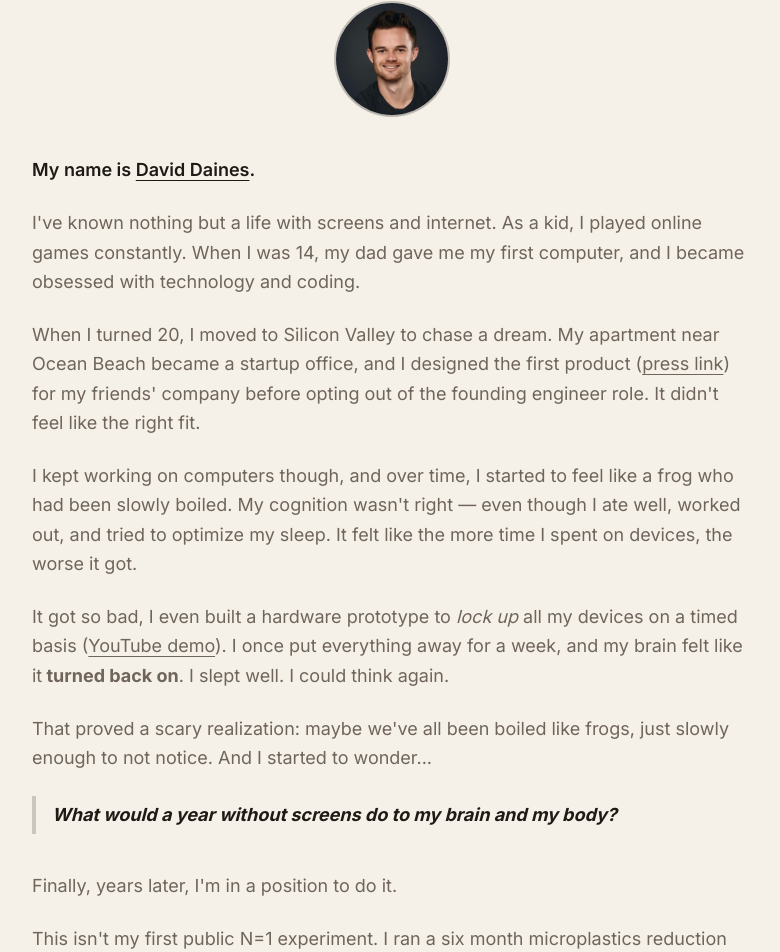
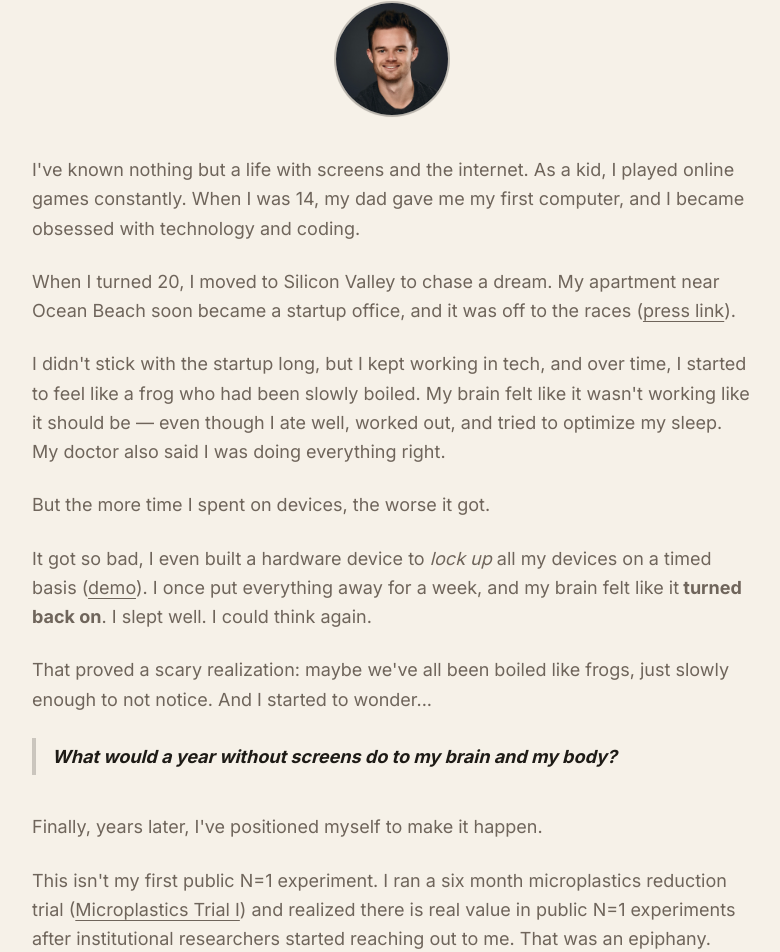
Before and after one commit to dvdaines/year-unplugged-dashboard, a Next.js app: page /about in a window 1280 px wide. Shown: the part 221-1173 px from the top of the page, without its empty margins (248-1028 px from the left). Built offline with nearby package versions, Linux system fonts and the light colour scheme.

Commit message:
update copy

```diff
--- a/app/about/page.tsx
+++ b/app/about/page.tsx
@@ -22,27 +22,14 @@ export default function AboutPage() {
 
         <div className="text-muted-ink text-base sm:text-lg leading-relaxed space-y-6">
 
-          <p className="text-ink font-semibold">
-            My name is{" "}
-            <a
-              href="https://davidd.org"
-              target="_blank"
-              rel="noopener noreferrer"
-              className="underline underline-offset-4 hover:opacity-80"
-            >
-              David Daines
-            </a>
-            .
-          </p>
-
           <p>
-            I&apos;ve known nothing but a life with screens and internet. As a kid, I played online games constantly. When I was 14, my dad
+            I&apos;ve known nothing but a life with screens and the internet. As a kid, I played online games constantly. When I was 14, my dad
             gave me my first computer, and I became obsessed with technology and coding.
           </p>
 
           <p>
-            When I turned 20, I moved to Silicon Valley to chase a dream. My apartment near Ocean Beach
-            became a startup office, and I designed the first product (
+            When I turned 20, I moved to Silicon Valley to chase a dream. My apartment near Ocean Beach soon
+            became a startup office, and it was off to the races (
             <a
               className="underline underline-offset-4 hover:opacity-80"
               href="https://www.coindesk.com/business/2021/11/17/a16z-leads-31m-funding-round-for-mems-social-media-protocol"
@@ -51,25 +38,26 @@ export default function AboutPage() {
             >
               press link
             </a>
-            ) for my friends&apos; company before opting out of the founding engineer role. It didn&apos;t feel like the right fit.
+            ).
           </p>
 
           <p>
-            I kept working on computers though, and over time, I started to feel like a frog who had been slowly boiled. My
-            cognition wasn&apos;t right — even though I ate well, worked out, and tried to
-            optimize my sleep. It felt like the more time I spent on devices, the worse
-            it got.
+            I didn't stick with the startup long, but I kept working in tech, and over time, I started to feel like a frog who had been slowly boiled. My
+            brain felt like it wasn&apos;t working like it should be — even though I ate well, worked out, and tried to
+            optimize my sleep. My doctor also said I was doing everything right.
           </p>
 
+          <p>But the more time I spent on devices, the worse it got.</p>
+
           <p>
-            It got so bad, I even built a hardware prototype to <em>lock up</em> all my devices on a timed basis (
+            It got so bad, I even built a hardware device to <em>lock up</em> all my devices on a timed basis (
             <a
               className="underline underline-offset-4 hover:opacity-80"
-              href="https://m.youtube.com/watch?v=-dAzeY-s4Ic&source_ve_path=MjM4NTE&embeds_referring_euri=https%3A%2F%2Fsiliconvault.io%2F"
+              href="https:/siliconvault.io"
               target="_blank"
               rel="noopener noreferrer"
             >
-              YouTube demo
+              demo
             </a>
             ). I once put everything away for a week, and my brain felt like it
             <strong> turned back on</strong>. I slept well. I could think again.
@@ -86,7 +74,7 @@ export default function AboutPage() {
 
           <br />
 
-          <p>Finally, years later, I&apos;m in a position to do it.</p>
+          <p>Finally, years later, I&apos;ve positioned myself to make it happen.</p>
 
           <p>
             This isn&apos;t my first public N=1 experiment. I ran a six month microplastics
@@ -99,8 +87,8 @@ export default function AboutPage() {
             >
               Microplastics Trial I
             </a>
-            ) and realized there is real value in public N=1 experiments when
-            institutional researchers started reaching out to me with questions. That was an epiphany.
+            ) and realized there is real value in public N=1 experiments after
+            institutional researchers started reaching out to me. That was an epiphany.
           </p>
 
           <p>
@@ -145,7 +133,7 @@ export default function AboutPage() {
         {/* CTA */}
         <div className="mt-12 text-center space-y-4">
           <p className="text-muted-ink text-base sm:text-lg leading-relaxed">
-            Target start is Q1, 2026. If you’re a researcher in the SF Bay Area who wants to gather data, get in touch.
+            Target start is Q1, 2026. If you’re a researcher in the SF Bay Area who wants to gather data (in any specialty), get in touch.
           </p>
 
           <a
--- a/app/page.tsx
+++ b/app/page.tsx
@@ -34,12 +34,12 @@ export default function Home() {
 
           {/* Intro */}
           <div className="text-muted-ink text-base sm:text-lg leading-relaxed mb-6">
-            <strong className="text-ink">Hey, I&apos;m David.</strong>
+            <strong className="text-ink">Hey, I&apos;m <a href="https://davidd.org" className="underline underline-offset-4 hover:opacity-80">David</a>.</strong>
           </div>
 
           {/* Conversational one-liner */}
           <p className="text-base sm:text-lg leading-relaxed text-muted-ink">
-            I spend 12 hours per day on a screen. And soon, <strong>I&apos;m going to spend one year with no screens</strong>, sharing <a href="https://ouraring.com" className="underline underline-offset-4 hover:opacity-80">sleep data,</a> 100+ <a href="https://superpower.com/biomarkers" className="underline underline-offset-4 hover:opacity-80">monthly biomarkers</a>, and video
+            I spend 12 hours per day on a screen. And soon, <strong>I&apos;m going to spend one year with no screens</strong>, sharing <a href="https://ouraring.com" className="underline underline-offset-4 hover:opacity-80">sleep data</a>, 100+ <a href="https://superpower.com/biomarkers" className="underline underline-offset-4 hover:opacity-80">monthly biomarkers</a>, and video
             updates on a public dashboard. This project will generate the richest open dataset documenting the health effects of eliminating screens for a prolonged period.
           </p>
 
@@ -87,7 +87,7 @@ export default function Home() {
           {/* CTAs */}
           <div className="mt-8 flex flex-wrap items-center justify-center gap-3">
             <p className="text-muted-ink text-base sm:text-lg leading-relaxed">
-            Target start is Q1, 2026. If you’re a researcher in The SF Bay Area who wants to gather data, get in touch.
+            Target start is Q1, 2026. If you’re a researcher in The SF Bay Area who wants to gather data (in any specialty), get in touch.
             </p>
             <a
               href="mailto:david@davidd.org?subject=Year%20Unplugged%20%E2%80%94%20Research%20Collaboration"
```
